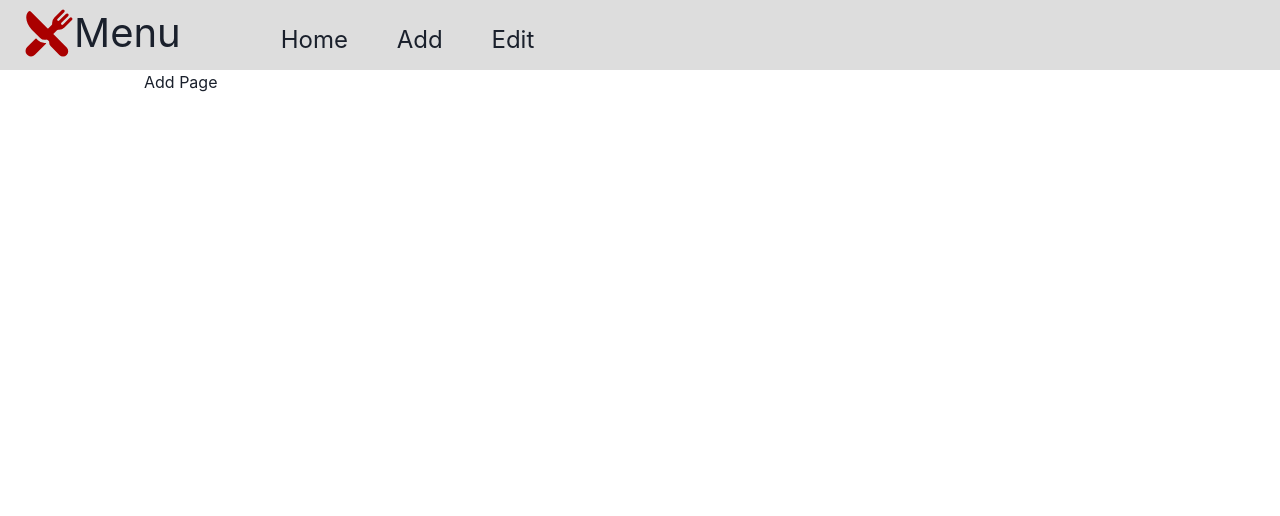
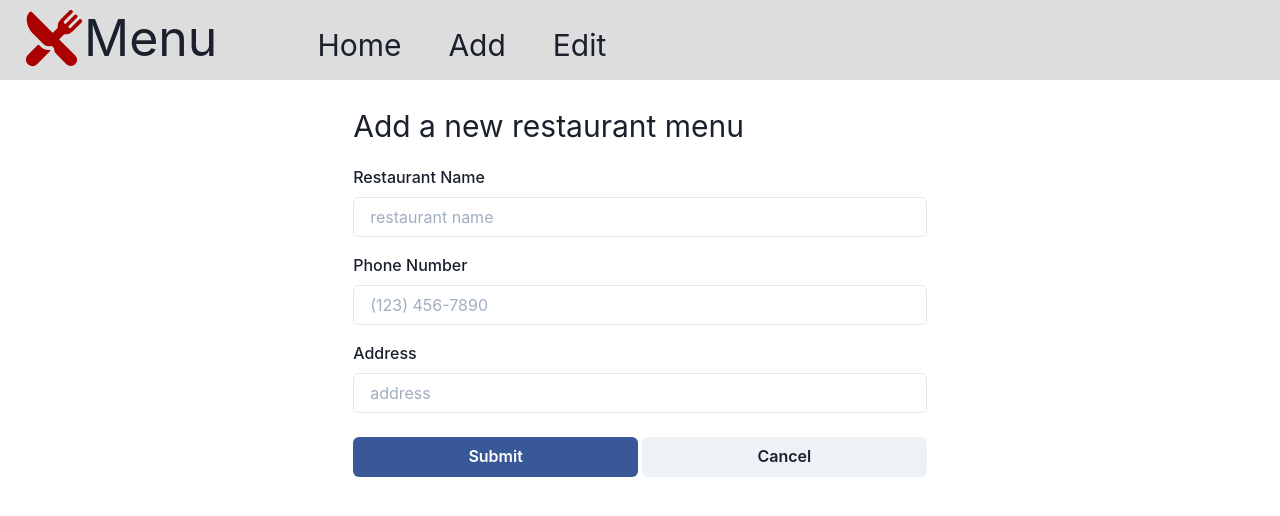
Before and after one commit to julschong/restaurantMenuQR, a React (Create React App) app in the folder client/: page /add in a window 1280 px wide. Shown: the top 516 px of the page. Built offline with nearby package versions, Linux system fonts and the light colour scheme.

Commit message:
made basic add form

```diff
--- a/client/package.json
+++ b/client/package.json
@@ -9,6 +9,7 @@
     "@testing-library/jest-dom": "^5.14.1",
     "@testing-library/react": "^11.2.7",
     "@testing-library/user-event": "^12.8.3",
+    "formik": "^2.2.9",
     "framer-motion": "^4.1.17",
     "node-sass": "^6.0.1",
     "react": "^17.0.2",
--- /dev/null
+++ b/client/src/components/AddForm/index.js
@@ -0,0 +1,92 @@
+import { Button, Grid } from '@chakra-ui/react';
+import { Formik, Form } from 'formik';
+import { useHistory } from 'react-router';
+import FormField from '../FormField';
+
+function validateName(value) {
+    let error;
+    if (!value) {
+        error = 'Restaurant Name is required';
+    }
+    return error;
+}
+
+function validatePhone(value) {
+    let error;
+    if (!value) {
+        error = 'Phone Number is required';
+    }
+    return error;
+}
+
+function validateAddress(value) {
+    let error;
+    if (!value) {
+        error = 'Address is required';
+    }
+    return error;
+}
+
+const AddForm = () => {
+    const history = useHistory();
+    return (
+        <Formik
+            initialValues={{ name: '', phone: '', address: '' }}
+            onSubmit={(values, actions) => {
+                values.url = 'https://i.stack.imgur.com/y9DpT.jpg';
+                setTimeout(() => {
+                    alert(JSON.stringify(values, null, 2));
+                    actions.setSubmitting(false);
+                    history.push('/');
+                }, 1000);
+            }}
+        >
+            {(props) => (
+                <Form>
+                    <FormField
+                        mt={4}
+                        fieldName="name"
+                        validate={validateName}
+                        label="Restaurant Name"
+                        placeholder="restaurant name"
+                        type="text"
+                    />
+
+                    <FormField
+                        mt={4}
+                        fieldName="phone"
+                        validate={validatePhone}
+                        label="Phone Number"
+                        placeholder="(123) 456-7890"
+                        type="tel"
+                    />
+
+                    <FormField
+                        mt={4}
+                        fieldName="address"
+                        validate={validateAddress}
+                        label="Address"
+                        placeholder="address"
+                        type="address"
+                    />
+
+                    <Grid templateColumns="repeat(2, 1fr)" gap={1}>
+                        <Button
+                            mt={6}
+                            colorScheme="facebook"
+                            isLoading={props.isSubmitting}
+                            type="submit"
+                        >
+                            Submit
+                        </Button>
+                        <Button mt={6} colorScheme="gray" type="submit">
+                            Cancel
+                        </Button>
+                    </Grid>
+                </Form>
+            )}
+        </Formik>
+    );
+};
+
+export default AddForm;
--- /dev/null
+++ b/client/src/components/FormField/index.js
@@ -0,0 +1,35 @@
+import {
+    FormControl,
+    FormErrorMessage,
+    FormLabel,
+    Input
+} from '@chakra-ui/react';
+import { Field } from 'formik';
+
+const FormField = ({ validate, fieldName, placeholder, label, type, mt }) => {
+    return (
+        <Field name={fieldName} validate={validate}>
+            {({ field, form }) => (
+                <FormControl
+                    mt={mt}
+                    isInvalid={
+                        form.errors[fieldName] && form.touched[fieldName]
+                    }
+                >
+                    <FormLabel htmlFor={fieldName}>{label}</FormLabel>
+                    <Input
+                        {...field}
+                        id={fieldName}
+                        placeholder={placeholder}
+                        type={type}
+                    />
+                    <FormErrorMessage>
+                        {form.errors[fieldName]}
+                    </FormErrorMessage>
+                </FormControl>
+            )}
+        </Field>
+    );
+};
+
+export default FormField;
--- a/client/src/components/Header/header.scss
+++ b/client/src/components/Header/header.scss
@@ -2,13 +2,13 @@
     padding: 8px 24px 12px 24px;
 
     #logo {
-        width: 50px;
-        height: 50px;
+        width: 60px;
+        height: 60px;
     }
 
     #app-name {
         text-align: center;
-        font-size: 40px;
-        line-height: 50px;
+        font-size: 50px;
+        line-height: 60px;
     }
 }
--- a/client/src/components/Links/Links.scss
+++ b/client/src/components/Links/Links.scss
@@ -6,6 +6,6 @@
     padding-left: 100px;
     gap: 5%;
     li {
-        font-size: 24px;
+        font-size: 30px;
     }
 }
--- /dev/null
+++ b/client/src/data/data.js
@@ -0,0 +1,22 @@
+export const imgURL = [
+    {
+        name: 'Sunrite',
+        url: 'https://images.unsplash.com/photo-1551632436-cbf8dd35adfa?ixid=MnwxMjA3fDB8MHxzZWFyY2h8MTR8fHJlc3RhdXJhbnR8ZW58MHx8MHx8&ixlib=rb-1.2.1&auto=format&fit=crop&w=500&q=60'
+    },
+    {
+        name: 'Fancy',
+        url: 'https://images.unsplash.com/photo-1414235077428-338989a2e8c0?ixid=MnwxMjA3fDB8MHxzZWFyY2h8Mnx8cmVzdGF1cmFudHxlbnwwfHwwfHw%3D&ixlib=rb-1.2.1&auto=format&fit=crop&w=500&q=60'
+    },
+    {
+        name: 'The Lounge',
+        url: 'https://images.unsplash.com/photo-1590846406792-0adc7f938f1d?ixid=MnwxMjA3fDB8MHxzZWFyY2h8OXx8cmVzdGF1cmFudHxlbnwwfHwwfHw%3D&ixlib=rb-1.2.1&auto=format&fit=crop&w=500&q=60'
+    },
+    {
+        name: 'The Street',
+        url: 'https://images.unsplash.com/photo-1554679665-f5537f187268?ixid=MnwxMjA3fDB8MHxzZWFyY2h8MTF8fHJlc3RhdXJhbnR8ZW58MHx8MHx8&ixlib=rb-1.2.1&auto=format&fit=crop&w=500&q=60'
+    },
+    {
+        name: 'Garden',
+        url: 'https://images.unsplash.com/photo-1508424757105-b6d5ad9329d0?ixid=MnwxMjA3fDB8MHxzZWFyY2h8MTd8fHJlc3RhdXJhbnR8ZW58MHx8MHx8&ixlib=rb-1.2.1&auto=format&fit=crop&w=500&q=60'
+    }
+];
--- a/client/src/helper/test.js
+++ /dev/null
@@ -1,7 +0,0 @@
-export const imgURL = [
-    'https://images.unsplash.com/photo-1534353436294-0dbd4bdac845?ixid=MnwxMjA3fDF8MHxlZGl0b3JpYWwtZmVlZHwxfHx8ZW58MHx8fHw%3D&ixlib=rb-1.2.1&auto=format&fit=crop&w=500&q=60',
-    'https://images.unsplash.com/photo-1414235077428-338989a2e8c0?ixid=MnwxMjA3fDB8MHxzZWFyY2h8Mnx8cmVzdGF1cmFudHxlbnwwfHwwfHw%3D&ixlib=rb-1.2.1&auto=format&fit=crop&w=500&q=60',
-    'https://images.unsplash.com/photo-1590846406792-0adc7f938f1d?ixid=MnwxMjA3fDB8MHxzZWFyY2h8OXx8cmVzdGF1cmFudHxlbnwwfHwwfHw%3D&ixlib=rb-1.2.1&auto=format&fit=crop&w=500&q=60',
-    'https://images.unsplash.com/photo-1554679665-f5537f187268?ixid=MnwxMjA3fDB8MHxzZWFyY2h8MTF8fHJlc3RhdXJhbnR8ZW58MHx8MHx8&ixlib=rb-1.2.1&auto=format&fit=crop&w=500&q=60',
-    'https://images.unsplash.com/photo-1508424757105-b6d5ad9329d0?ixid=MnwxMjA3fDB8MHxzZWFyY2h8MTd8fHJlc3RhdXJhbnR8ZW58MHx8MHx8&ixlib=rb-1.2.1&auto=format&fit=crop&w=500&q=60'
-];
--- /dev/null
+++ b/client/src/pages/Add/add.scss
@@ -0,0 +1,6 @@
+.add-page {
+    margin-top: 24px;
+    h2 {
+        font-size: 30px;
+    }
+}
--- a/client/src/pages/Add/index.js
+++ b/client/src/pages/Add/index.js
@@ -1,5 +1,16 @@
+import { Container } from '@chakra-ui/react';
+import AddForm from '../../components/AddForm';
+import './add.scss';
+
 const Add = () => {
-    return <div>Add Page</div>;
+    return (
+        <Container>
+            <div className="add-page">
+                <h2>Add a new restaurant menu</h2>
+                <AddForm />
+            </div>
+        </Container>
+    );
 };
 
 export default Add;
--- a/client/src/pages/Home/index.js
+++ b/client/src/pages/Home/index.js
@@ -1,5 +1,5 @@
-import { SimpleGrid } from '@chakra-ui/react';
-import { imgURL } from '../../helper/test';
+import { SimpleGrid, Container } from '@chakra-ui/react';
+import { imgURL } from '../../data/data';
 import RestaurantContainer from './../../components/RestaurantContainer';
 import './home.scss';
 
@@ -8,11 +8,13 @@ console.log(imgURL);
 const Home = () => {
     return (
         <div className="homepage">
-            <SimpleGrid columns={2} spacing={0} gap={10}>
-                {imgURL.map((url, i) => (
-                    <RestaurantContainer url={url} key={`image${i}`} />
-                ))}
-            </SimpleGrid>
+            <Container maxWidth="80vw">
+                <SimpleGrid columns={2} spacing={0} gap={10}>
+                    {imgURL.map((el, i) => (
+                        <RestaurantContainer url={el.url} key={`image${i}`} />
+                    ))}
+                </SimpleGrid>
+            </Container>
         </div>
     );
 };
--- a/client/src/pages/index.js
+++ b/client/src/pages/index.js
@@ -1,4 +1,3 @@
-import { Container } from '@chakra-ui/react';
 import { Switch, Route } from 'react-router-dom';
 import Home from './Home/index';
 import Add from './Add/index';
@@ -6,7 +5,6 @@ import Edit from './Edit/index';
 
 const Pages = () => {
     return (
-        <Container maxWidth="80vw">
         <Switch>
             <Route exact path="/">
                 <Home />
@@ -18,7 +16,6 @@ const Pages = () => {
                 <Edit />
             </Route>
         </Switch>
-        </Container>
     );
 };
 
```
Also changed, not shown: 1 other file (tests, documents, lock files or other folders). Lines whose indentation alone changed are shown as unchanged.
